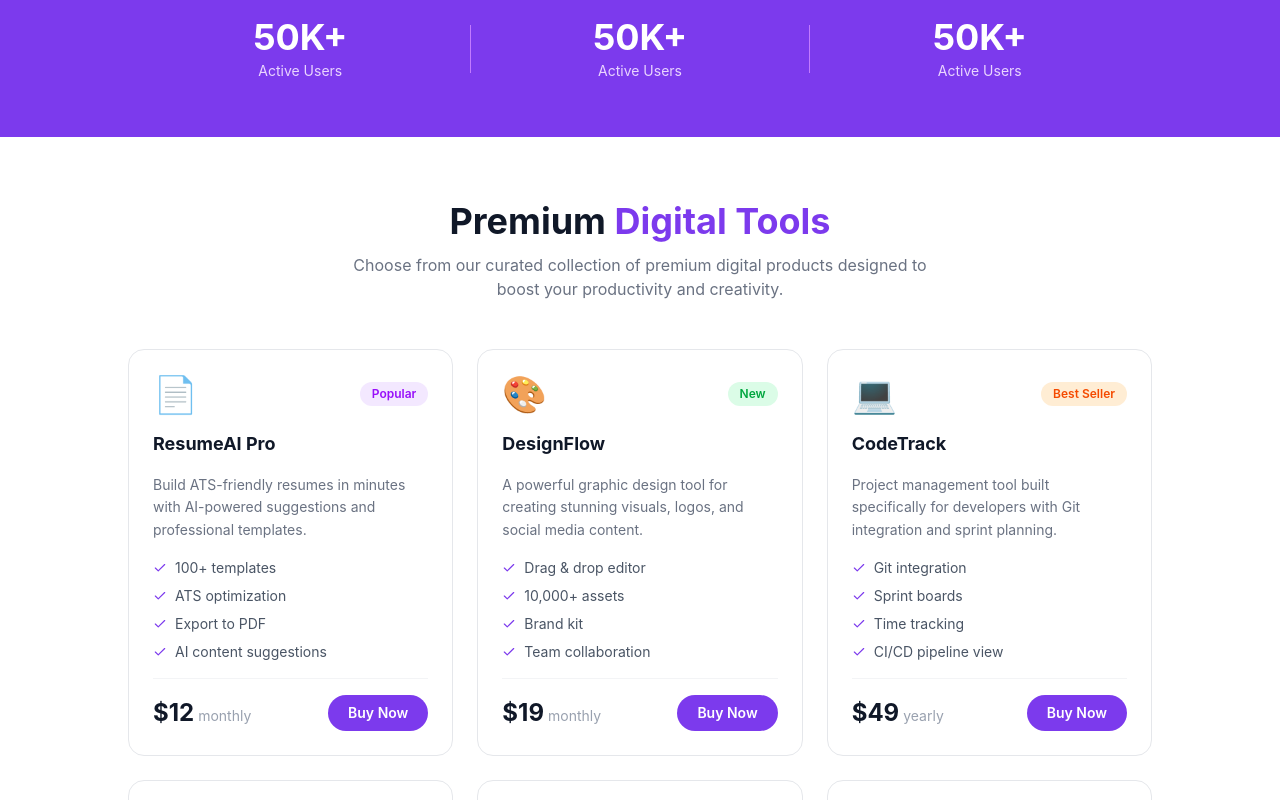
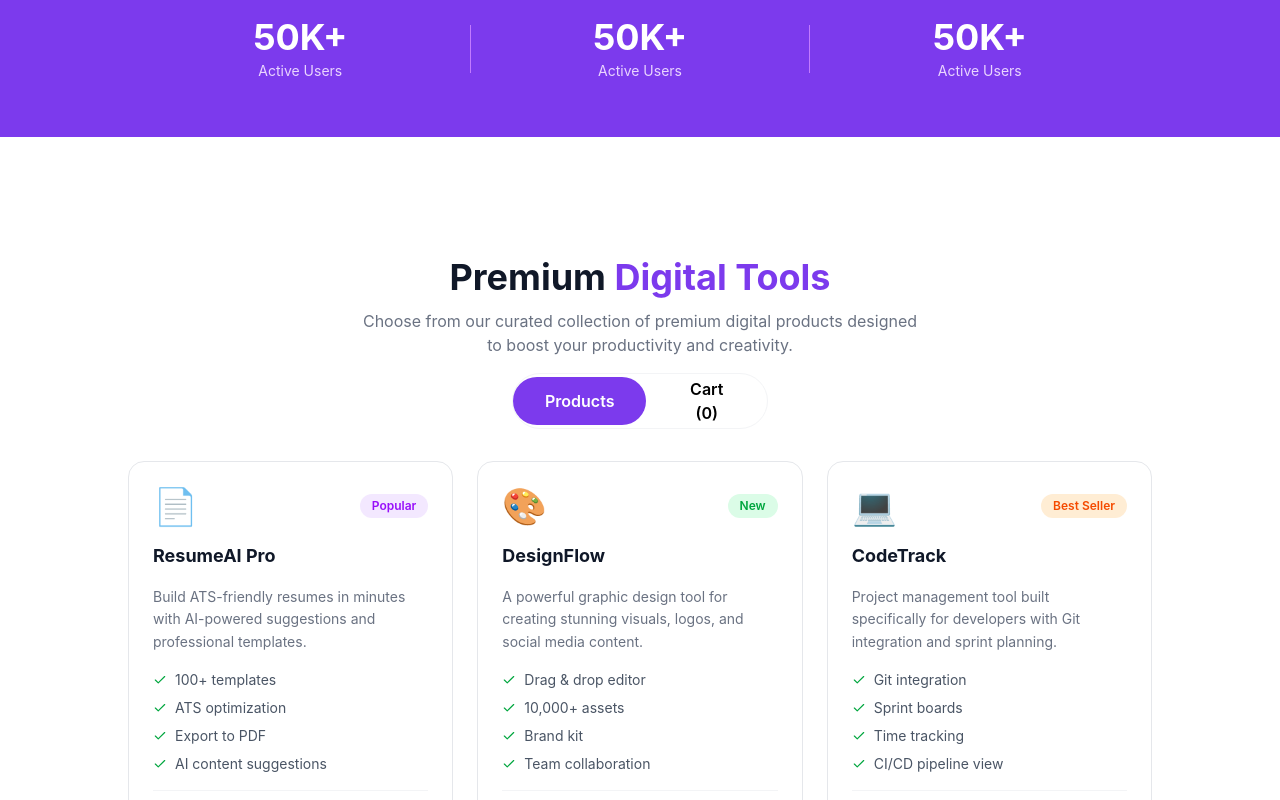
Before and after one commit to golamrabbi73/DigiTools-Platform, a React (Vite) app: page / in a window 1280 px wide. Shown: the part 760-1560 px from the top of the page. Built offline with nearby package versions, Linux system fonts and the light colour scheme.

Commit message:
added cart section, tab toggle mainsection

```diff
--- a/src/App.jsx
+++ b/src/App.jsx
@@ -1,15 +1,25 @@
+import { ToastContainer } from 'react-toastify';
 import Banner from './components/Banner';
+import MainSection from './components/MainSection';
 import Navbar from './components/Navbar';
-import ProductSection from './components/ProductSection';
 import Stats from './components/Stats';
+import useCart from './hooks/useCart';
 import './index.css'
 function App() {
+  const {cart, handleAddToCart, handleRemove, handleCheckout} = useCart();
+
   return (
     <>
-      <Navbar />
+      <ToastContainer position='top-right' autoClose={2000} />
+      <Navbar cartCount={cart.length} />
       <Banner />
       <Stats />
-      <ProductSection />
+      <MainSection
+        cart={cart}
+        onAddToCart={handleAddToCart}
+        onRemove={handleRemove}
+        onCheckout={handleCheckout}
+      />
     </>
   );
 }
--- /dev/null
+++ b/src/components/CartSection.jsx
@@ -0,0 +1,66 @@
+import React from 'react'
+import { FiShoppingCart } from 'react-icons/fi';
+
+const CartSection = ({cart, onRemove, onCheckout}) => {
+    const total = cart.reduce((sum, item) => sum + item.price, 0);
+
+  return (
+    <section className='max-w-6xl mx-auto mt-3 px-4 py-16 border border-gray-100'>
+        <h2 className='text-2xl font-bold text-gray-900 mb-8'>
+            Yout Cart
+        </h2>
+
+        {cart.length === 0 ? (
+            <div className='text-center py-20 text-gray-400'>
+                <div className='text-6xl mb-4'>
+                    <FiShoppingCart/>
+                </div>
+                <p className='text-lg font-medium'>Your cart is empty</p>
+                <p className='text-sm mt-1'>Add some products to get started!</p>
+            </div>
+        ) : (
+            <div className='flex flex-col gap-3'>
+                {cart.map((item, index) => (
+                    <div
+                        key={index}
+                        className='flex items-center justify-between border border-gray-200 rounded-2xl p-4 bg-white shadow-sm'
+                    >
+                        <div className='flex items-center gap-4'>
+                            <span className='text-3xl'>{item.icon}</span>
+                            <div>
+                                <h4 className='font-semibold text-gray-900'>{item.name}</h4>
+                                <p className='text-sm text-gray-400'>{item.period}</p>
+                            </div>
+                        </div>
+
+                        <div className='flex items-center gap-4'>
+                            <span className='font-bold text-gray-900'>${item.price}</span>
+                            <button
+                                onClick={() => onRemove(index)}
+                                className='text-sm font-medium text-red-400 hover:text-red-600 border border-red-200 px-3 py-1 rounded-full hover:bg-red-50'
+                            >
+                                Remove
+                            </button>
+                        </div>
+                    </div>
+                ))}
+
+                <div className='flex items-center justify-between border-t border-gray-200 pt-4 mt-2'>
+                    <span className='font-semibold text-gray-700'>Total</span>
+                    <span className='text-2xl font-bold text-gray-900'>${total}</span>
+                </div>
+
+                <button
+                    onClick={onCheckout}
+                    className='w-full font-semibold text-white py-3 rounded-full hover:opacity-90 mt-2'
+                    style={{background: "#7c3aed"}}
+                >
+                    Proceed to Checkout
+                </button>
+            </div>
+        )}
+    </section>
+  )
+}
+
+export default CartSection
--- /dev/null
+++ b/src/components/MainSection.jsx
@@ -0,0 +1,34 @@
+import React, { useState } from 'react'
+import CartSection from './CartSection'
+import ProductSection from './ProductSection'
+import TabToggle from './TabToggle'
+
+const MainSection = ({cart, onAddToCart, onRemove, onCheckout}) => {
+    const [activeTab, setActiveTab] = useState("products");
+  return (
+    <div>
+
+        {/* header */}
+        <div className='text-center pt-30 pb-4 px-4'>
+            <h2 className='text-3xl md:text-4xl font-bold text-gray-900'>Premium <span style={{ color: "#7c3aed" }}>Digital Tools</span></h2>
+            <p className='text-gray-500 mt-3 max-w-xl mx-auto'>Choose from our curated collection of premium digital products designed <br /> to boost your productivity and creativity.</p>
+
+            <TabToggle
+                activeTab={activeTab}
+                setActiveTab={setActiveTab}
+                cartCount={cart.length}
+            />
+        </div>
+
+        {activeTab === "products" ? (
+            <ProductSection onAddToCart={onAddToCart}/>
+        ) : (
+            <CartSection cart={cart} onRemove={onRemove} onCheckout={onCheckout} />
+        )}
+
+
+    </div>
+  )
+}
+
+export default MainSection
--- a/src/components/ProductCard.jsx
+++ b/src/components/ProductCard.jsx
@@ -7,7 +7,7 @@ const tagColors = {
     "best-seller": "bg-orange-100 text-orange-600",
 };
 
-const ProductCard = ({product}) => {
+const ProductCard = ({product, onAddToCart}) => {
     const {name, description, price, period, tag, tagType, features, icon} = product;
 
   return (
@@ -28,7 +28,7 @@ const ProductCard = ({product}) => {
                     key={index}
                     className='flex items-center gap-2 text-sm text-gray-600'
                 >
-                    <FiCheck className='text-[#7c3aed] shrink-0'/>
+                    <FiCheck className='text-green-600 shrink-0'/>
                     {feature}
                 </li>
             ))}
@@ -45,6 +45,7 @@ const ProductCard = ({product}) => {
             <button
                 className='font-semibold text-white text-sm px-5 py-2 rounded-full transition-all hover:opacity-90'
                 style={{background: "#7c3aed"}}
+                onClick={() => onAddToCart(product)}
             >
                 Buy Now
             </button>
--- a/src/components/ProductSection.jsx
+++ b/src/components/ProductSection.jsx
@@ -2,20 +2,14 @@ import React from 'react'
 import ProductCard from './ProductCard'
 import products from "../data/products.json"
 
-const ProductSection = () => {
+const ProductSection = ({onAddToCart}) => {
   return (
-    <section className='max-w-6xl mx-auto px-4 md:px-16 py-16'>
-
-        {/* header */}
-        <div className='text-center mb-12'>
-            <h2 className='text-3xl md:text-4xl font-bold text-gray-900'>Premium <span style={{ color: "#7c3aed" }}>Digital Tools</span></h2>
-            <p className='text-gray-500 mt-3 max-w-xl mx-auto'>Choose from our curated collection of premium digital products designed to boost your productivity and creativity.</p>
-        </div>
+    <section className='max-w-6xl mx-auto px-4 md:px-16 pt-4 pb-16'>
 
         {/* card section */}
         <div className='grid grid-cols-1 md:grid-cols-2 lg:grid-cols-3 gap-6'>
           { products.map((product) => (
-            <ProductCard key={product.id} product={product}/>
+            <ProductCard key={product.id} product={product} onAddToCart={onAddToCart} />
           ))}
         </div>
     </section>
--- /dev/null
+++ b/src/components/TabToggle.jsx
@@ -0,0 +1,32 @@
+import React from 'react'
+
+const TabToggle = ({activeTab, setActiveTab, cartCount}) => {
+    const btnClass = (tab) =>
+        `px-8 py-3 rounded-full font-semibold transition-all ${
+            activeTab === tab
+            ? "text-white"
+            : " text-black hover: border-[#7c3aed] hover:text-[#7c3aed]"}`;
+
+  return (
+    <div className='flex justify-center gap-4 pt-4'>
+        <div className='border border-gray-100 rounded-full w-64 h-14 flex items-center justify-center'>
+            <button
+                onClick={() => setActiveTab("products")}
+                className={btnClass("products")}
+                style={activeTab === "products" ? {background: "#7c3aed"} : {}}
+            >
+                Products
+            </button>
+            <button
+                onClick={() =>setActiveTab("cart")}
+                className={btnClass("cart")}
+                style={activeTab === "cart" ? {background: "#7c3aed"} : {}}
+            >
+                Cart ({cartCount})
+            </button>
+        </div>
+    </div>
+  )
+}
+
+export default TabToggle
--- a/src/hooks/useCart.js
+++ b/src/hooks/useCart.js
@@ -1,5 +1,5 @@
-import toast from 'daisyui/components/toast';
 import React, { useState } from 'react'
+import { toast } from 'react-toastify';
 
 const useCart = () => {
     const [cart, setCart] = useState([]);
```
